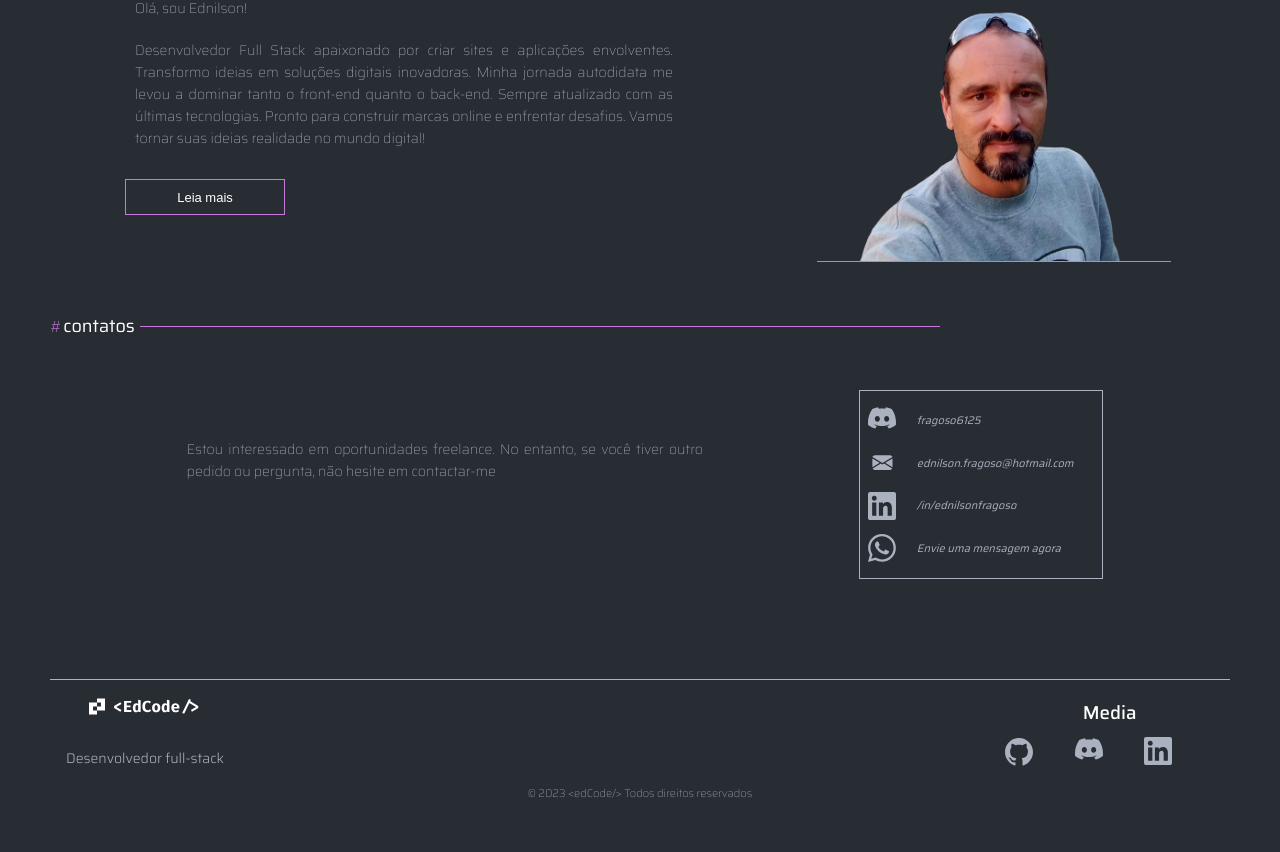
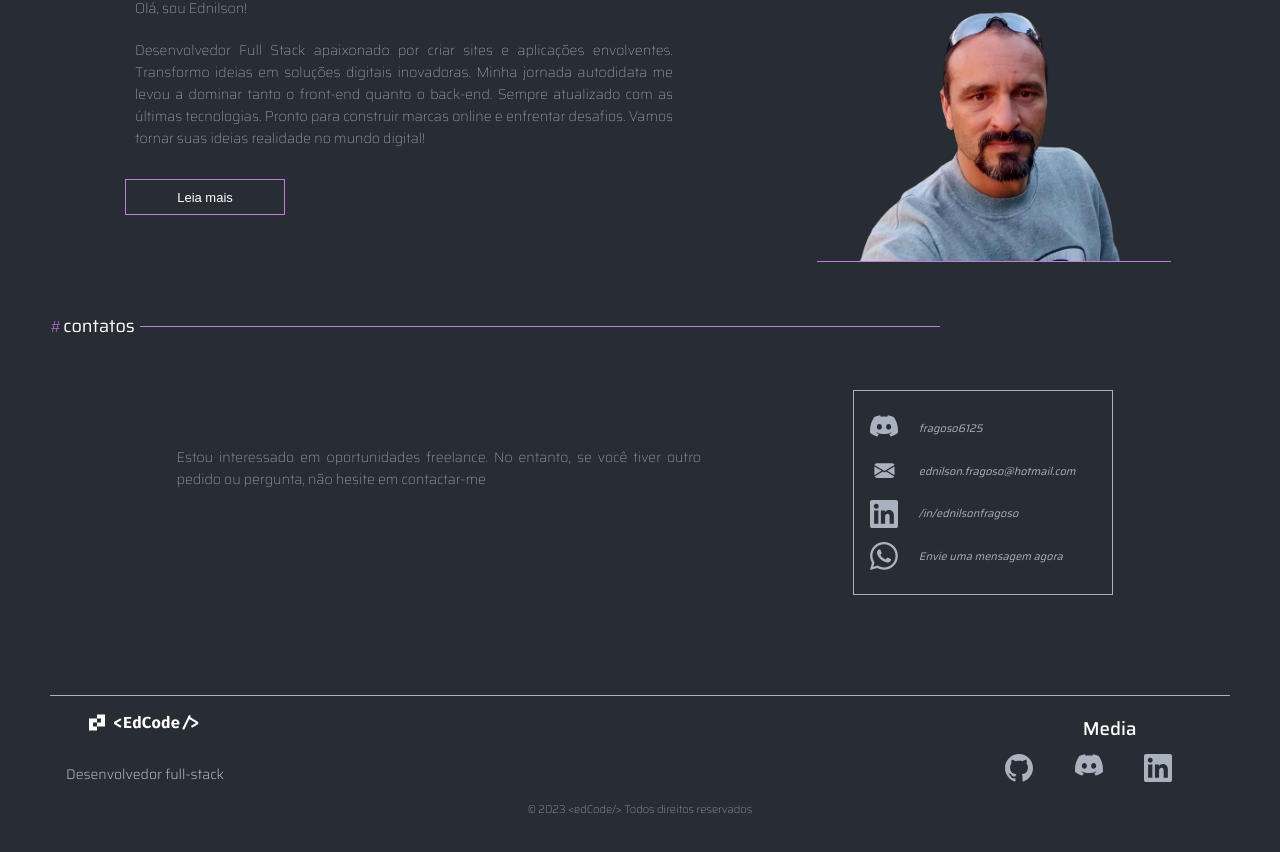
Before and after one commit to edfragoso/portfolio, a Next.js app in the folder new-portfolio/: page / in a window 1280 px wide. Shown: the part 1344-2196 px from the top of the page. Built offline with nearby package versions, Linux system fonts and the light colour scheme.

Commit message:
refactor: settings style

```diff
--- a/new-portfolio/src/components/common/styles/contactsStyle.ts
+++ b/new-portfolio/src/components/common/styles/contactsStyle.ts
@@ -44,7 +44,7 @@ export const BoxText = styled.div`
 
 export const BoxLinks = styled.div`
   border: solid 1px var(--second-color);
-  padding: 8px;
+  padding: 1rem;
   display: flex;
   align-items: flex-start;
   justify-content: center;
--- a/new-portfolio/src/components/common/styles/styleFooter.ts
+++ b/new-portfolio/src/components/common/styles/styleFooter.ts
@@ -10,11 +10,10 @@ export const Content = styled.footer`
   margin-top: 50px;
   color: var(--second-color);
 
-  p{
+  p {
     font-size: 11px;
     font-weight: 100;
   }
-
 `;
 
 export const FooterContent = styled.div`
@@ -33,7 +32,7 @@ export const BoxLeft = styled.div`
   justify-content: center;
   flex-direction: column;
 
-  p{
+  p {
     margin-top: 30px;
     font-size: 14px;
     font-weight: 300;
@@ -44,6 +43,7 @@ export const BoxRight = styled.div`
   display: flex;
   align-items: center;
   flex-direction: column;
+  justify-content: center;
 
   h3 {
     color: var(--text-color);
@@ -52,11 +52,8 @@ export const BoxRight = styled.div`
   }
   div {
     display: flex;
+    align-items: center;
     flex-direction: row;
-
-    a:hover{
-      border-bottom: solid 0.3px var(--primary-color);
-
-    }
+    padding: 0;
   }
 `;
```
